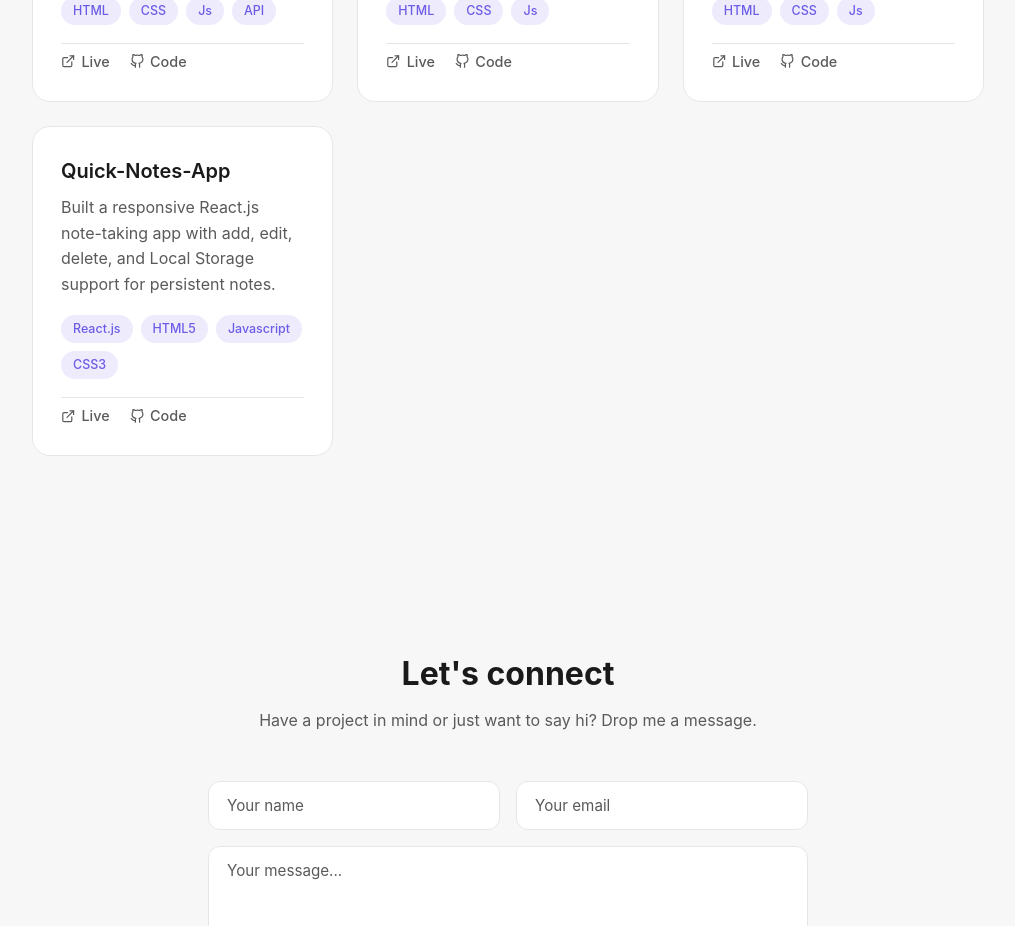
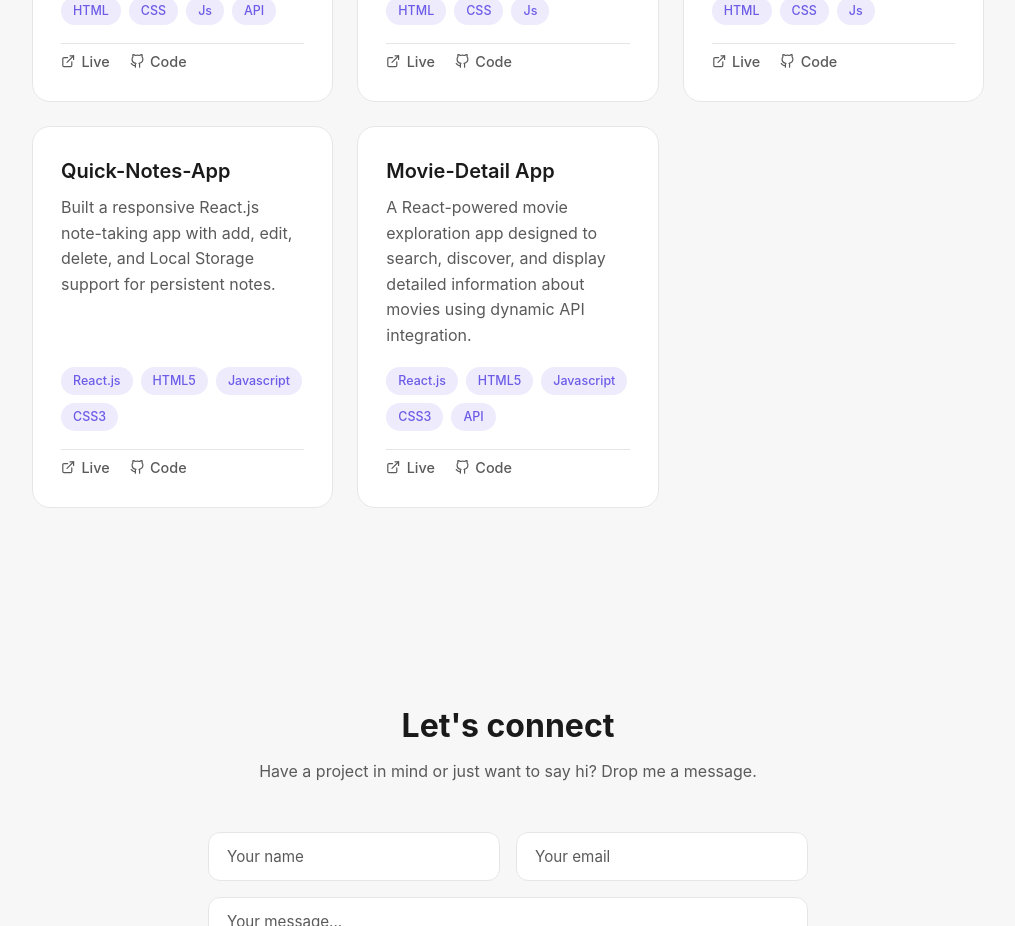
Before and after one commit to raoankit-dev/new-portfolio, a React (Vite) app: page / in a window 1280 px wide. Shown: the part 2620-3546 px from the top of the page, without its empty margins (132-1147 px from the left). Built offline with nearby package versions, Linux system fonts and the light colour scheme.

Commit message:
add a new project. Movie-desk.

```diff
--- a/src/data.js
+++ b/src/data.js
@@ -68,7 +68,7 @@ export const projects = [
     description:
       "It's my latest project, Using the Weather API. It has a nice UI and you can search temperature of any city and see the 5 day forcast.",
     tags: ["HTML", "CSS", "Js","API"],
-    link: "https://orgweather.netlify.app/",
+    link: "https://raoankit-weather.netlify.app/",
     repo: "https://github.com/raoankit-dev/Weather-app.git",
   },
   {
@@ -76,8 +76,8 @@ export const projects = [
     description:
       "My first Portfolio website using plane HTML, CSS and some JavaScript.",
     tags: ["HTML", "CSS","Js"],
-    link: "https://github.com/raoankit-dev/portfolio.git",
-    repo: "https://raoankit.netlify.app/",
+    link: "https://raoankit.netlify.app/",
+    repo: "https://github.com/raoankit-dev/portfolio.git",
   },
   {
     title: "TO-DO App",
@@ -91,7 +91,14 @@ export const projects = [
     title: "Quick-Notes-App",
     description: "Built a responsive React.js note-taking app with add, edit, delete, and Local Storage support for persistent notes.",
     tags: ["React.js","HTML5","Javascript","CSS3"],
-    link:"https://quick-noteapp.netlify.app/",
+    link:"https://raoankit-quick-notes.netlify.app/",
     repo:"https://github.com/raoankit-dev/Quick-Notes.git"
+  },
+  {
+    title: "Movie-Detail App",
+    description: "A React-powered movie exploration app designed to search, discover, and display detailed information about movies using dynamic API integration.",
+    tags: ["React.js","HTML5","Javascript","CSS3","API"],
+    link:"https://raoankit-movie-desk.netlify.app/",
+    repo:"https://github.com/raoankit-dev/Movie-Desk.git"
   }
 ];
```
